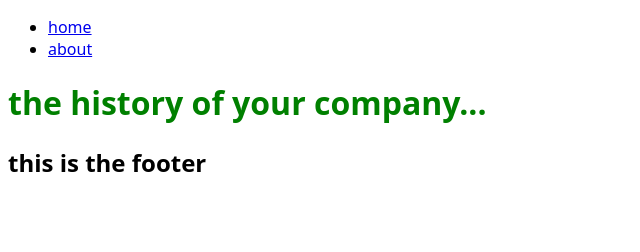
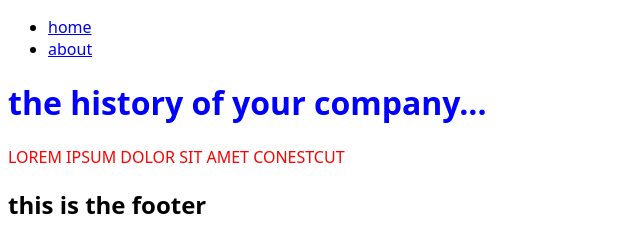
Before and after one commit to this-is-patrick/pj-recipes-tutorial, a Gatsby site: page /about in a window 1280 px wide. Shown: the whole page, without its empty margins (0-640 px from the left). Built offline with nearby package versions, Linux system fonts and the light colour scheme; Gatsby itself is replaced by a stand-in of ours.

Commit message:
Add styled components

```diff
--- a/gatsby-config.js
+++ b/gatsby-config.js
@@ -8,5 +8,12 @@
  * @type {import('gatsby').GatsbyConfig}
  */
 module.exports = {
-  plugins: [],
-}
+  plugins: [
+    {
+      resolve: `gatsby-plugin-styled-components`,
+      options: {
+        // Add any options here
+      },
+    },
+  ],
+};
--- a/package.json
+++ b/package.json
@@ -13,9 +13,12 @@
     "test": "echo \"Write tests! -> https://gatsby.dev/unit-testing\" && exit 1"
   },
   "dependencies": {
+    "babel-plugin-styled-components": "^2.0.7",
     "gatsby": "^5.6.1",
+    "gatsby-plugin-styled-components": "^6.7.0",
     "react": "^18.2.0",
-    "react-dom": "^18.2.0"
+    "react-dom": "^18.2.0",
+    "styled-components": "^5.3.6"
   },
   "repository": {
     "type": "git",
--- /dev/null
+++ b/src/examples/about.module.css
@@ -0,0 +1,9 @@
+.page {
+  color: red;
+}
+.page h1 {
+  color: blue;
+}
+.text {
+  text-transform: uppercase;
+}
--- /dev/null
+++ b/src/examples/home.module.css
@@ -0,0 +1,9 @@
+.page {
+  color: black;
+}
+.page h1 {
+  color: blueviolet;
+}
+.text {
+  text-transform: capitalize;
+}
--- a/src/pages/about.js
+++ b/src/pages/about.js
@@ -1,11 +1,13 @@
 import React from "react";
 import { Link } from "gatsby";
 import Layout from "../components/Layout";
+import { page, text } from "../examples/about.module.css";
 const about = () => {
   return (
     <Layout>
-      <div className="about-heading">
+      <div className={page}>
         <h1> the history of your company...</h1>
+        <p className={text}> lorem ipsum dolor sit amet conestcut</p>
       </div>
     </Layout>
   );
--- a/src/pages/index.js
+++ b/src/pages/index.js
@@ -1,11 +1,15 @@
 import * as React from "react";
 import { Link } from "gatsby";
 import Layout from "../components/Layout";
+import { page, text } from "../examples/home.module.css";
+import { ExampleButton } from "../examples/button";
 export default function Home() {
   return (
     <Layout>
-      <div className="home-heading">
+      <div className={page}>
+        <ExampleButton>click me</ExampleButton>
         <h1>hello world!</h1>
+        <p>Lorem ipsum dolor sit amet consectur</p>
       </div>
     </Layout>
   );
```
Also changed, not shown: src/examples/button.js (added, +7 -0 lines), 1 other file.
